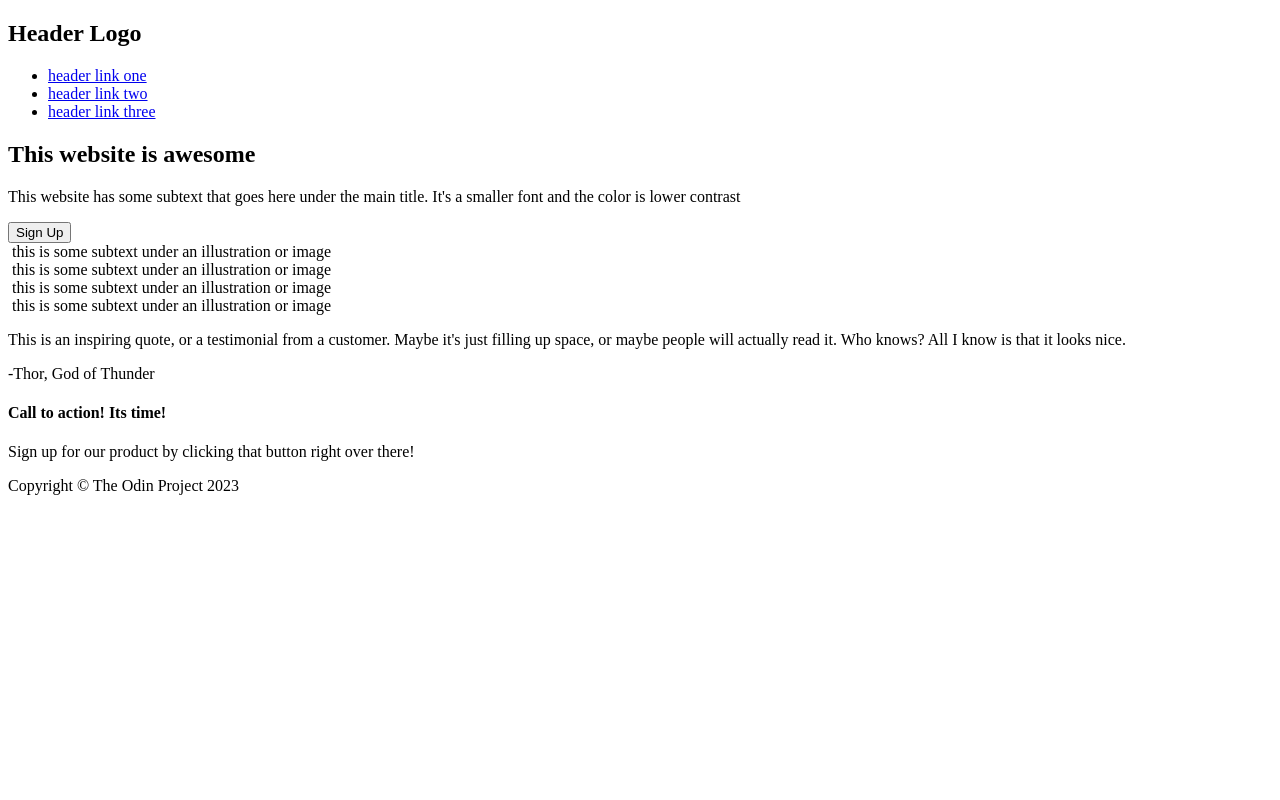
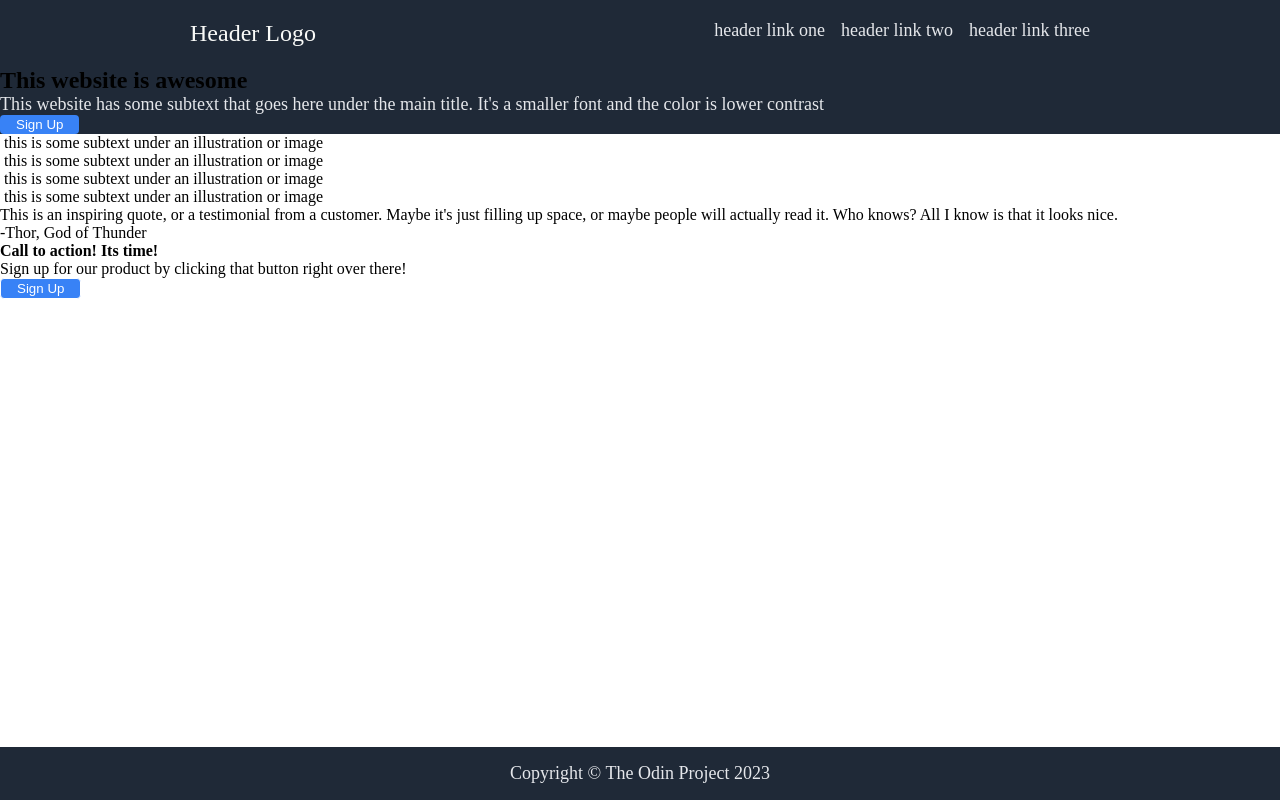
Before and after one commit to griffinamaral98/landing-page, a plain HTML site: page index.html in a window 1280 px wide. Drawn offline with Linux system fonts and the light colour scheme.

Commit message:
Styled the navbar and the footer

```diff
--- a/index.html
+++ b/index.html
@@ -3,21 +3,31 @@
   <head>
     <meta charset="UTF-8" />
     <meta name="viewport" content="width=device-width, initial-scale=1.0" />
+    <link rel="stylesheet" href="style.css" />
     <title>Landing Page</title>
   </head>
   <body>
-    <div class="header">
-      <h2>Header Logo</h2>
-      <ul>
-        <li><a href="#">header link one</a></li>
-        <li><a href="#">header link two</a></li>
-        <li><a href="#">header link three</a></li>
-      </ul>
+    <!-- <div class="header">
+      <div class="header-container">
+        <div class="logo">Header Logo</div>
+        <div class="links"><a href="#">header link one</a></div>
+        <div class="links"><a href="#">header link two</a></div>
+        <div class="links"><a href="#">header link three</a></div>
+      </div>
+    </div> -->
+
+    <div class="menu-container">
+      <div class="menu">
+        <div class="logo">Header Logo</div>
+        <div class="header-one"><a href="#">header link one</a></div>
+        <div class="header-two"><a href="#">header link two</a></div>
+        <div class="header-three"><a href="#">header link three</a></div>
+      </div>
     </div>
 
     <div class="hero">
       <h2>This website is awesome</h2>
-      <p>
+      <p class="secondary">
         This website has some subtext that goes here under the main title. It's
         a smaller font and the color is lower contrast
       </p>
@@ -55,6 +65,7 @@
     <div class="CTA">
       <h4>Call to action! Its time!</h4>
       <p>Sign up for our product by clicking that button right over there!</p>
+      <button>Sign Up</button>
     </div>
 
     <div class="footer">
--- a/style.css
+++ b/style.css
@@ -0,0 +1,79 @@
+* {
+  padding: 0;
+  margin: 0;
+}
+
+body {
+  min-height: 100vh;
+  display: flex;
+  flex-direction: column;
+}
+
+.menu-container,
+.footer,
+.hero {
+  background-color: #1f2937;
+}
+
+button {
+  background-color: #3882f6;
+  color: white;
+  padding: 2px 16px;
+  border: none;
+  border-radius: 4px;
+}
+
+a {
+  text-decoration: none;
+}
+
+a,
+.secondary,
+.footer {
+  font-size: 18px;
+  color: #e5e7eb;
+}
+
+/* .nav {
+  display: flex;
+  gap: 16px;
+  align-items: center;
+  margin-left: auto;
+} */
+
+.CTA > button {
+  border: 1px solid white;
+}
+
+.logo {
+  font-size: 24px;
+  color: #f9faf8;
+}
+
+.footer {
+  margin-top: auto;
+  padding: 16px 0;
+  text-align: center;
+}
+
+.menu-container {
+  color: #fff;
+  padding: 20px 0;
+  display: flex;
+  justify-content: center;
+}
+
+.menu {
+  width: 900px;
+  display: flex;
+  justify-content: space-between;
+}
+
+.header-one {
+  margin-left: auto;
+}
+
+.header-one,
+.header-two {
+  margin-right: 16px;
+}
```
